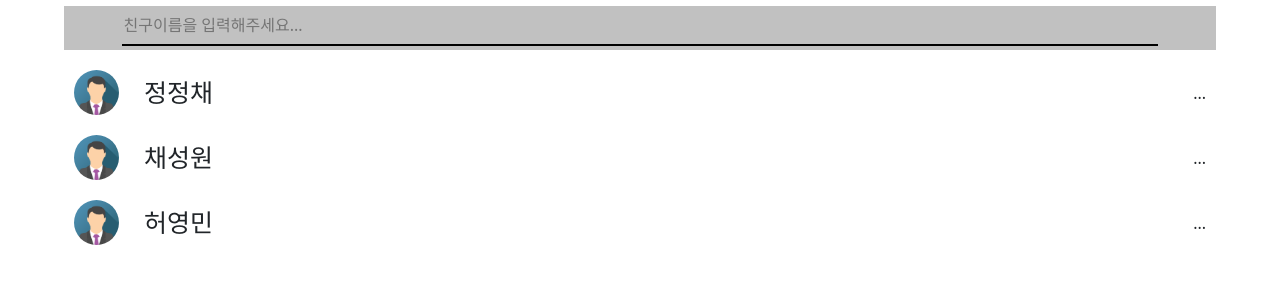
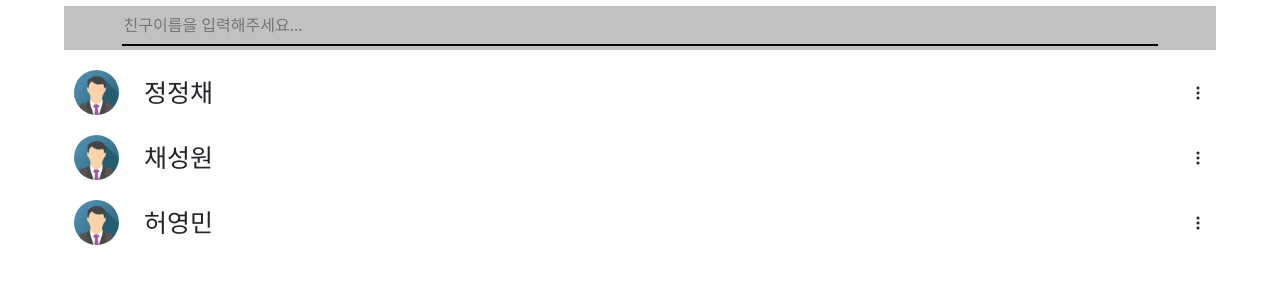
Before and after one commit to yoonheehan/SSAFY-6-, a React (Create React App) app in the folder front/: page /user/1/followList in a window 1280 px wide. Shown: the part 142-426 px from the top of the page. Built offline with nearby package versions, Linux system fonts and the light colour scheme.

Commit message:
친구목록 친구 추가 삭제 버튼추가

```diff
--- /dev/null
+++ b/front/src/components/followList/components/FriendItem.jsx
@@ -0,0 +1,71 @@
+import React, { useState, useRef, useEffect} from 'react';
+import styled from 'styled-components';
+
+const FriendProfile = styled.div`
+    display: flex;
+    align-items: center;
+    margin: 20px 0 20px 0;
+`
+
+const ProfileImg = styled.img`
+    height: 45px;
+    width:45px;
+    border: 3px black;
+    border-radius: 70%;
+    margin-right: 5px;
+    margin-left: 10px;
+`
+
+const ProfileName = styled.p`
+    font-size: 25px;
+    margin: auto 0 auto 20px;
+`
+const FriendMenu = styled.div`
+    margin-left: auto;
+    margin-right: 10px;
+`
+
+
+
+
+export default function FriendItem({follow}) {
+
+  const [selected, setSelected] = useState(false)
+
+    const ref = useRef(null)
+
+    useEffect(() => {
+      const handleClickOutside = (event) => {
+        if (selected && ref.current && !ref.current.contains(event.target)) {
+          setSelected(false)
+        }
+      }
+
+      document.addEventListener("mousedown", handleClickOutside)
+
+      return () => {
+          document.removeEventListener("mousedown", handleClickOutside)
+      }
+    }, [selected])
+
+  const onFollow = true
+
+  return (
+    <FriendProfile>
+        {follow.profileImg === '' ?
+        <ProfileImg src='/images/img_avatar.png' alt='기본이미지' /> : <ProfileImg src={follow.profileImg} alt={follow.profileImg} />}
+        <ProfileName>{follow.name}</ProfileName>
+        <FriendMenu>
+          <div style={{marginLeft:'auto'}} ref={ref} style={{ cursor: "pointer" }} onClick={() => setSelected(!selected)}>
+            <i className="bi bi-three-dots-vertical"></i>
+            <div className={selected ? "feed_drop active" : "feed_drop" } style={{width:'100px'}}>
+              {onFollow ?
+                <div style={{}}>팔로워끊기</div>
+                :
+                <div style={{}}>팔로워맺기</div>}
+            </div>
+          </div>
+        </FriendMenu>
+    </FriendProfile>
+  )
+}
--- a/front/src/components/followList/components/SearchList.jsx
+++ b/front/src/components/followList/components/SearchList.jsx
@@ -1,5 +1,6 @@
 import React, {useState} from 'react';
 import styled from 'styled-components';
+import FriendItem from './FriendItem';
 
 const SearchForm = styled.form`
     width: 90%;
@@ -24,29 +25,7 @@ const SearchBox = styled.input`
 const FriendList = styled.div`
 `
 
-const FriendProfile = styled.div`
-    display: flex;
-    align-items: center;
-    margin: 20px 0 20px 0;
-`
 
-const ProfileImg = styled.img`
-    height: 45px;
-    width:45px;
-    border: 3px black;
-    border-radius: 70%;
-    margin-right: 5px;
-    margin-left: 10px;
-`
-
-const ProfileName = styled.p`
-    font-size: 25px;
-    margin: auto 0 auto 20px;
-`
-const FriendMenu = styled.div`
-    margin-left: auto;
-    margin-right: 10px;
-`
 
 export default function SearchList(props) {
 
@@ -77,12 +56,9 @@ export default function SearchList(props) {
             <FriendList>
                 {friendList.length === 0 ? <div>일치하는 친구가 없습니다.</div> :
                 friendList.map(follow =>
-                    <FriendProfile>
-                        {follow.profileImg === '' ?
-                        <ProfileImg src='/images/img_avatar.png' alt='기본이미지' /> : <ProfileImg src={follow.profileImg} alt={follow.profileImg} />}
-                        <ProfileName>{follow.name}</ProfileName>
-                        <FriendMenu>...</FriendMenu>
-                    </FriendProfile>
+                    <FriendItem
+                        follow={follow}
+                    />
                 )}
             </FriendList>
         </SearchForm>
```
Also changed, not shown: front/src/components/followList/components/FriendItem.module.css (added, +13 -0 lines).
